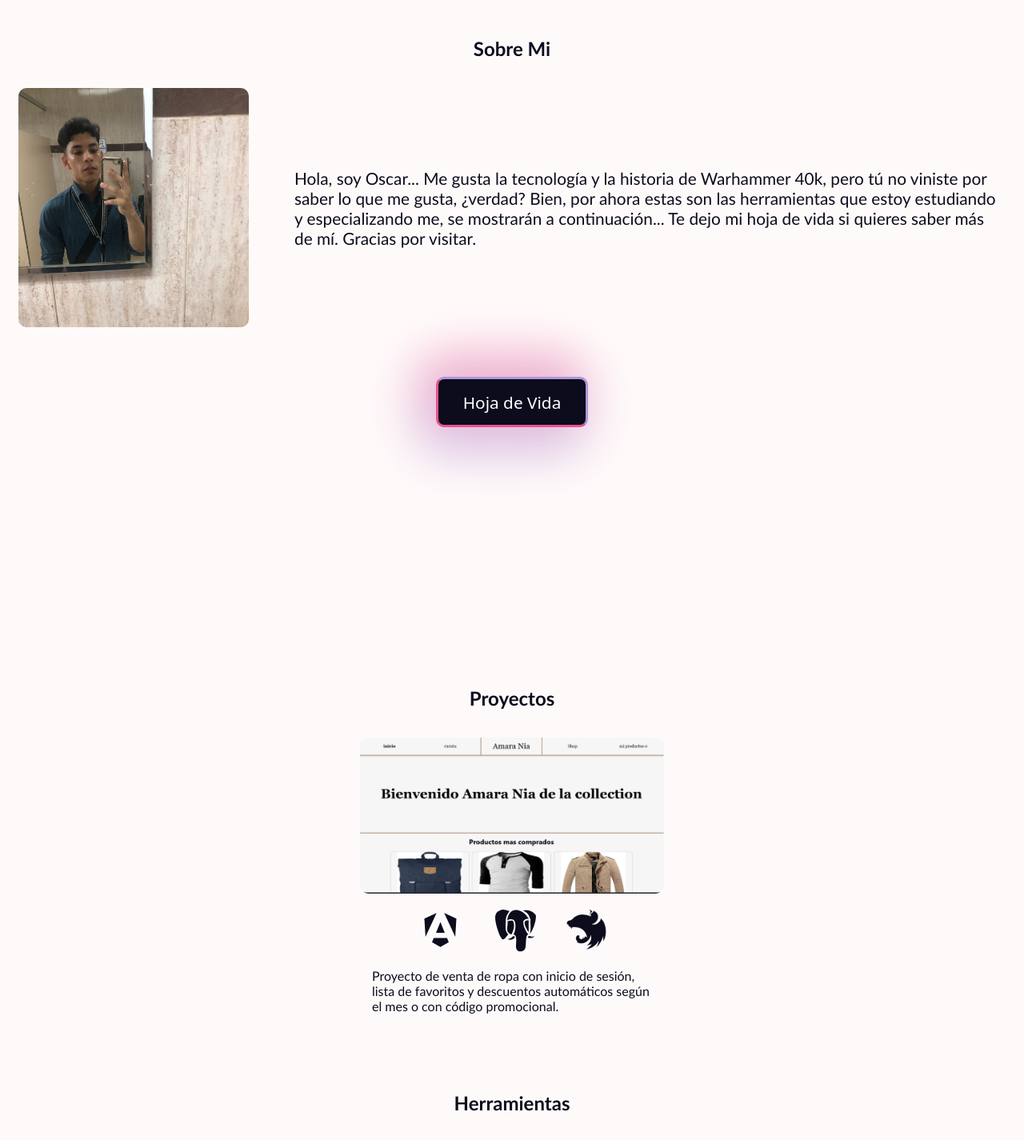
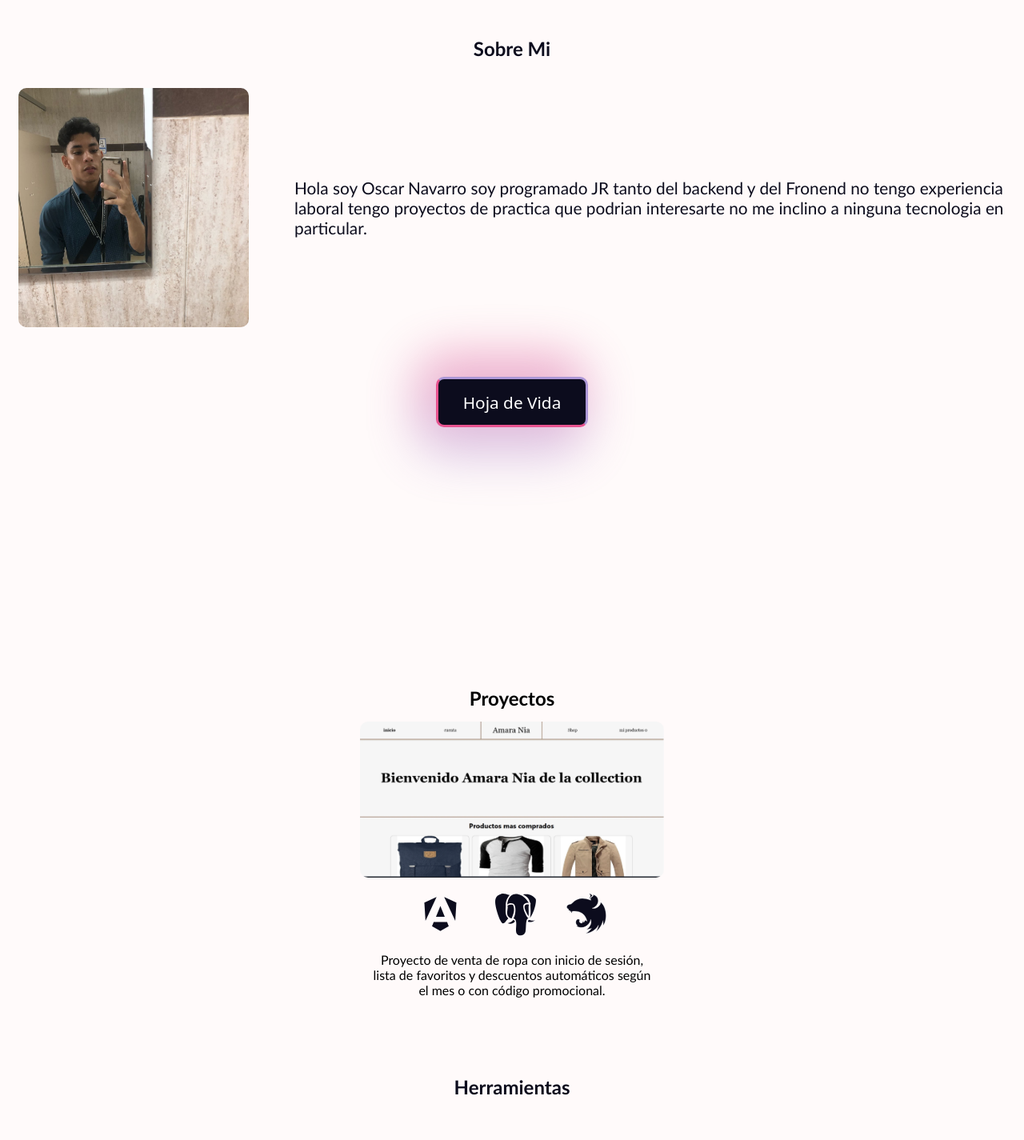
Before and after one commit to oscar2q/MyPersonalPages, an Angular app: page / in a window 1280 px wide. Shown: the part 767-2192 px from the top of the page at 80% size. Built offline with nearby package versions, Linux system fonts and the light colour scheme.

Commit message:
primer commit

```diff
--- a/src/app/app.component.css
+++ b/src/app/app.component.css
@@ -43,14 +43,14 @@
 
 .gir_two{
   height: 19rem;
-  width: 19rem;
+  width: 32rem;
   position: absolute;
 }
 
 :where(.circle_anitwo){
   position: absolute;
-  width: 14.3rem;
-  height: 14.0rem;
+  width: 18.3rem;
+  height: 19.0rem;
 }
 
 .itemCircles{
--- a/src/app/components/proyects/proyects.component.css
+++ b/src/app/components/proyects/proyects.component.css
@@ -1,3 +1,9 @@
+a{
+  text-align: center;
+  color: black;
+  text-decoration: none;
+}
+
 .PCards {
   box-sizing: border-box;
   /* height: 70vh; */
--- a/src/app/components/proyects/proyects.component.html
+++ b/src/app/components/proyects/proyects.component.html
@@ -1,7 +1,8 @@
 <section id="proyects" class="PCards">
-  <div>
+<a href="https://github.com/oscar2q/AngularTiendaPractices" title="Projecto">
+  <header>
     <h1>Proyectos</h1>
-  </div>
+  </header>
   <div class="proyectsCards">
     <img
     title="Proyecto_one"
@@ -19,4 +20,6 @@
       el mes o con código promocional.
     </p>
   </div>
+</a>
+
 </section>
--- a/src/app/components/sobre-mi/sobre-mi.component.html
+++ b/src/app/components/sobre-mi/sobre-mi.component.html
@@ -3,15 +3,14 @@
   <div class="tarject">
     <div class="narra_img">
       <img src="img/me_os.jpg" title="yo" height="100" width="100">
-      <p>Hola, soy Oscar... Me gusta la tecnología y la historia de Warhammer 40k,
-        pero tú no viniste por saber lo que me gusta, ¿verdad? Bien, por ahora estas
-        son las herramientas que estoy estudiando y especializando me, se mostrarán a
-        continuación... Te dejo mi hoja de vida si quieres saber más de mí. Gracias por
-        visitar.
+      <p>
+        Hola soy Oscar Navarro soy programado JR tanto del backend y del Fronend
+        no tengo experiencia laboral tengo proyectos de practica que podrian interesarte
+        no me inclino a ninguna tecnologia en particular.
       </p>
     </div>
   </div>
-  <a href="HojaDeVida/hojadevida.pdf" download>
+  <a href="HojaDeVida/Oscar_Gonzalez_CV_2025.pdf" download>
       <button type="button" class="butme">Hoja de Vida</button>
   </a>
 </section>
```
Also changed, not shown: 2 other files (tests, documents, lock files or other folders).
